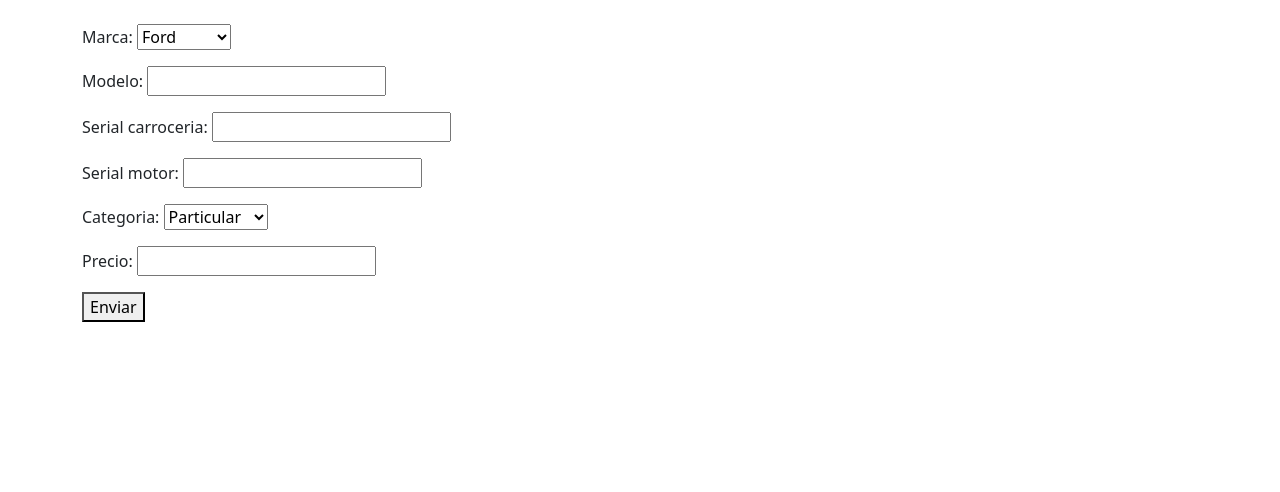
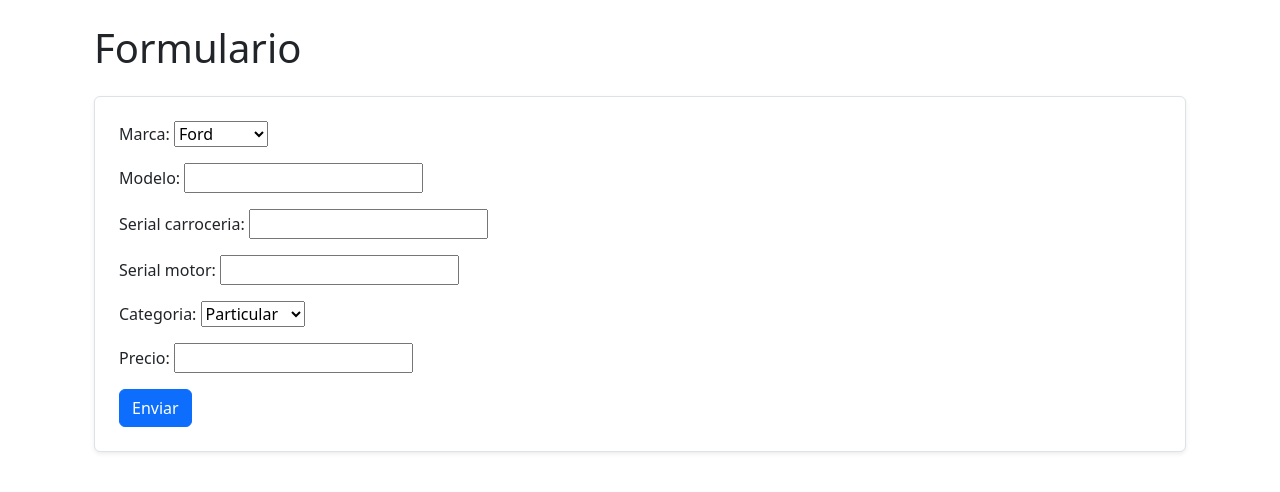
Before and after one commit to kenkairon/Proyecto_Django_Vehiculo, a Django app: page /vehiculo/add/ in a window 1280 px wide. Shown: the part 56-548 px from the top of the page. Run offline with Django 4.2, Linux system fonts and the light colour scheme.

Commit message:
actualizacion de aplicación y proyecto

```diff
--- a/config/vehiculo/templates/vehiculo/add_vehiculo.html
+++ b/config/vehiculo/templates/vehiculo/add_vehiculo.html
@@ -1,9 +1,17 @@
 {% extends 'base.html' %}
+
 {% block content %}
-<!-- Contenido específico de la página aquí -->
-<form method="post">
-    {% csrf_token %}
-    {{ form.as_p }}
-    <button type="submit">Enviar</button>
-</form>
+<div class="container mt-4">
+    <h1 class="mb-4">Formulario</h1>
+    <!-- Contenedor para el formulario -->
+    <div class="card shadow-sm p-4 border rounded">
+        <form method="post">
+            {% csrf_token %}
+            <div class="mb-3">
+                {{ form.as_p }}
+            </div>
+            <button type="submit" class="btn btn-primary">Enviar</button>
+        </form>
+    </div>
+</div>
 {% endblock %}
```
